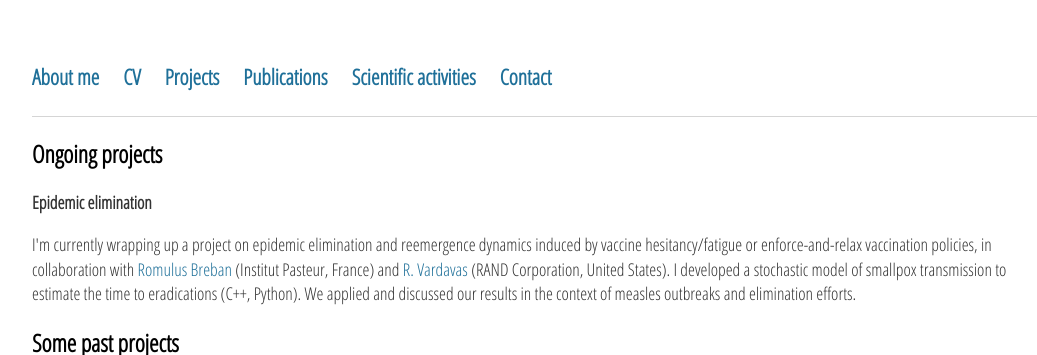
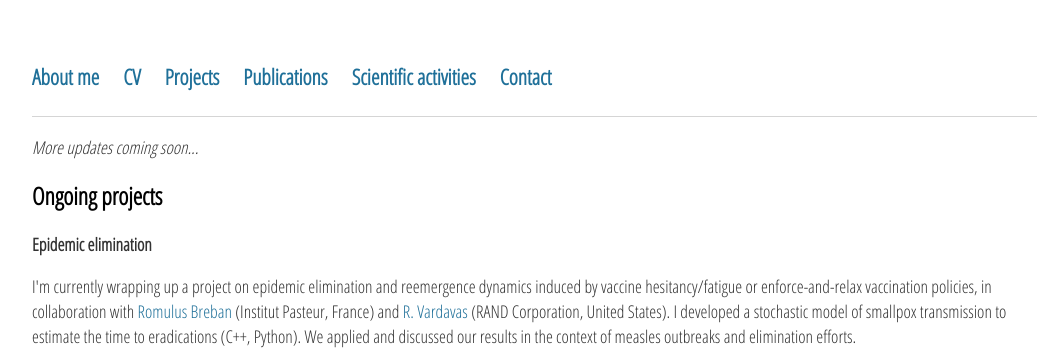
Before and after one commit to sjijon/sjijon.github.io, a Jekyll site: the page built from research.html, in a window 1280 px wide and 900 px high, cut to the strip 0-355 px from the top of the window. Shown: the whole strip, without its empty margins (96-1133 px from the left). Built offline with Jekyll 4.4.1, drawn with Linux system fonts in a browser that asks for light colours; nearby versions of some CDN libraries.

Commit message:
More coming soon

```diff
--- a/research.html
+++ b/research.html
@@ -4,6 +4,8 @@ title: Research
 ---
 <div class="blurb">
 	<p style="border-bottom: 1px solid #d5d5d5;"></p>
+	<p><em>More updates coming soon...</em></p>
+
 	<h2>Ongoing projects</h2>
 	<p><strong>Epidemic elimination</strong></p>
 	<p>
@@ -16,6 +18,7 @@ title: Research
 	<p><strong>Agent based infection model in Rust</strong></p>
 	 -->
 	<h2>Some past projects</h2>
+
 	<!-- iEES -->
 	<div class="row">
 		<p>
```
